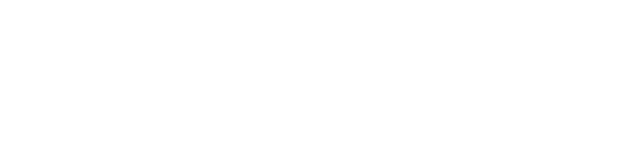
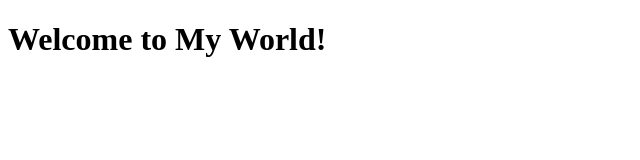
Before and after one commit to cansu2/cansu2.github.io, a plain HTML site: page index.html in a window 1280 px wide. Shown: the whole page, without its empty margins (0-640 px from the left). Drawn offline with Linux system fonts and the light colour scheme.

Commit message:
hello world

```diff
--- a/index.html
+++ b/index.html
@@ -1,2 +1,9 @@
 <!DOCTYPE html>
 <html>
+<head>
+	<title>My Page</title>
+</head>
+<body>
+	<h1>Welcome to My World!</h1>
+</body>
+</html>
```
